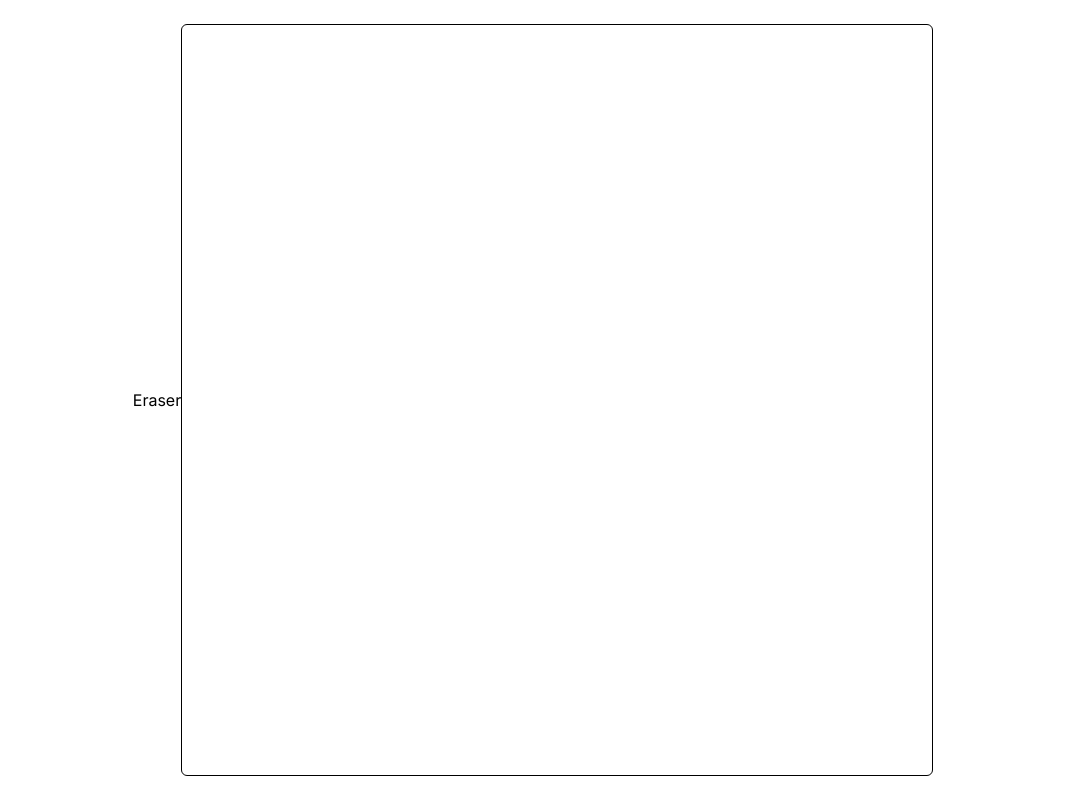
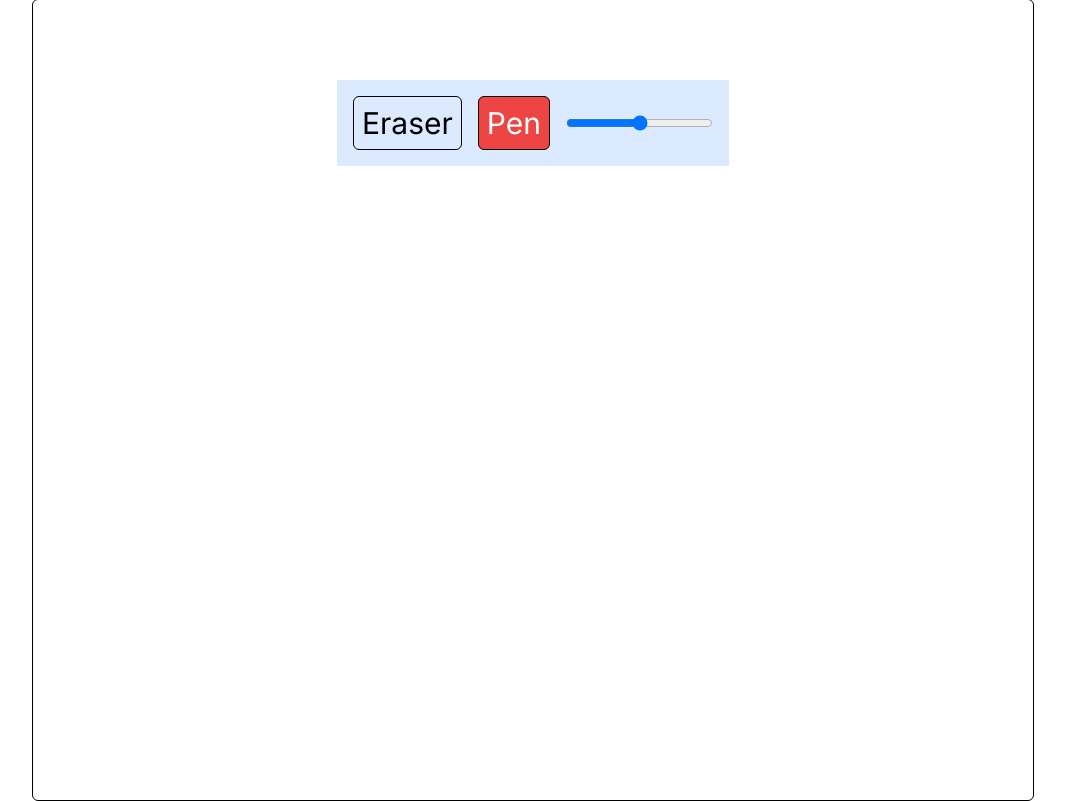
Before and after one commit to mohithingorani/Drawing-App, a Next.js app: page / in a window 1280 px wide. Shown: the whole page, without its empty margins (107-1172 px from the left). Built offline with nearby package versions, Linux system fonts and the light colour scheme.

Commit message:
revamped ui and added basic features for cicd testing

```diff
--- a/src/app/page.tsx
+++ b/src/app/page.tsx
@@ -8,17 +8,20 @@ export default function Home() {
   const canvasRef = useRef<HTMLCanvasElement | null>(null);
   const prevPoint = useRef<Point | null>(null);
   const [isEraser, setIsEraser] = useState(false);
-
-  function drawLine(prevPoint: Point, currentPoint: Point, ctx: CanvasRenderingContext2D) {
+  const [isPen, setIsPen] = useState(true);
+  const [strokeValue, setStrokeValue] = useState<number>(10);
+  function drawLine(
+    prevPoint: Point,
+    currentPoint: Point,
+    ctx: CanvasRenderingContext2D
+  ) {
     ctx.beginPath();
-    ctx.lineWidth = 5;
-    isEraser? ctx.strokeStyle = "white":ctx.strokeStyle = "blue";
+    ctx.lineWidth = strokeValue;
+    isEraser ? (ctx.strokeStyle = "white") : (ctx.strokeStyle = "blue");
     ctx.moveTo(prevPoint.x, prevPoint.y);
     ctx.lineTo(currentPoint.x, currentPoint.y);
     ctx.stroke();
   }
-
-
 
   function getCanvasPoint(event: MouseEvent<HTMLCanvasElement>): Point {
     const rect = canvasRef.current!.getBoundingClientRect();
@@ -43,7 +46,6 @@ export default function Home() {
     }
 
     if (prevPoint.current) {
-
       drawLine(prevPoint.current, currentPoint, ctx);
       prevPoint.current = currentPoint;
     }
@@ -56,14 +58,34 @@ export default function Home() {
   }
 
   return (
-    <div className="h-screen w-screen flex justify-center items-center">
-    <button onClick={()=>setIsEraser(!isEraser)}>
-      Eraser
-    </button>
+    <div className="h-screen z-0 w-screen flex  justify-center items-center">
+      <div className="z-10 bg-blue-100 absolute top-20">
+        <div className=" gap-4 [&>*]:border [&>*]:border-black [&>*]:p-2 [&>*]:rounded-md text-black   p-4 text-3xl flex justify-center ">
+          <button
+            onClick={() => {
+              setIsEraser(true);
+              setIsPen(false);
+            }}
+            className={`hover:bg-blue-500 hover:text-white ${isEraser &&"bg-blue-500 text-white"}`}
+          >
+            Eraser
+          </button>
+          <button
+            onClick={() => {
+              setIsPen(true);
+              setIsEraser(false);
+            }}
+            className={`hover:bg-red-500 hover:text-white ${isPen &&"bg-red-500 text-white"}`}
+          >
+            Pen
+          </button>
+          <input min={0} max={20} onChange={(e)=>setStrokeValue(Number(e.target.value))} type="range" value={strokeValue} />
+        </div>
+      </div>
       <canvas
         ref={canvasRef}
-        width={750}
-        height={750}
+        width={1000}
+        height={800}
         className="border border-black rounded-md"
         onMouseDown={handleMouseDown}
         onMouseMove={handleMouseMove}
```
